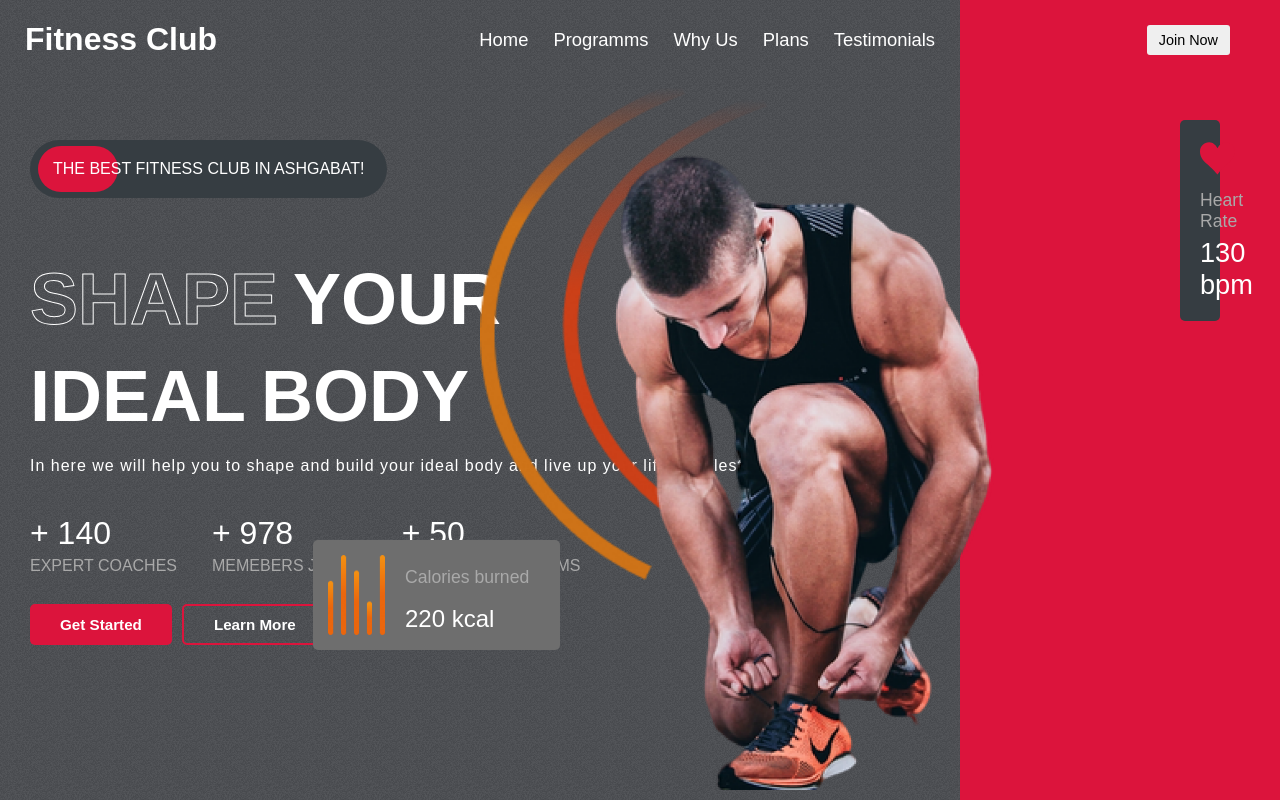
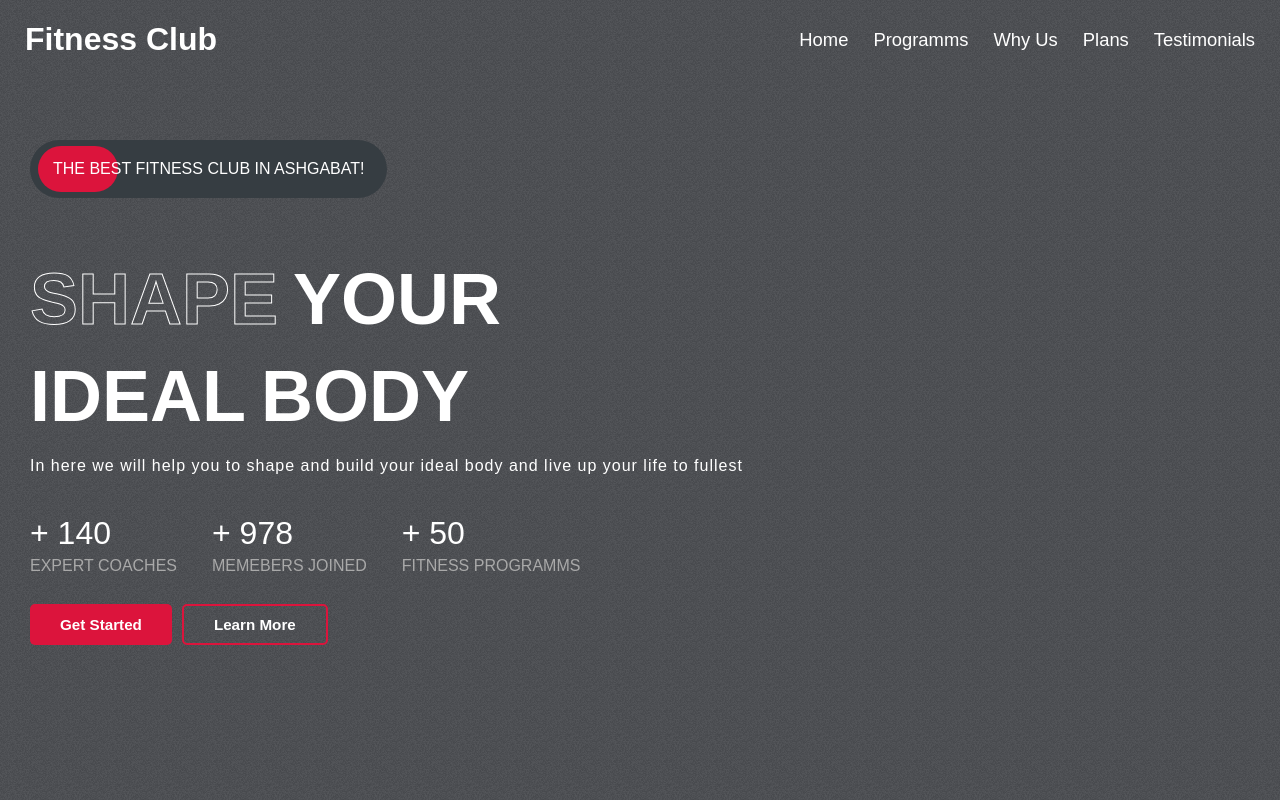
Before and after one commit to selim-kerimow/react-gym, a React (Vite) app: page / in a window 1280 px wide. Shown: the top 800 px of the page. Built offline with nearby package versions, Linux system fonts and the light colour scheme.

Commit message:
removed ride side of hero component

```diff
--- a/src/components/Hero.tsx
+++ b/src/components/Hero.tsx
@@ -1,12 +1,6 @@
-import { ImHeart } from 'react-icons/im'
 import { motion } from 'framer-motion'
 import '../css/hero.css'
 import Navbar from './Navbar'
-
-// assets
-import hero_image from '../assets/hero_image.png'
-import hero_image_back from '../assets/hero_image_back.png'
-import calories from '../assets/calories.png'
 
 
 const Hero: React.FC = () => {
@@ -52,35 +46,6 @@ const Hero: React.FC = () => {
 
 
             <div className="hero-right">
-                <button>Join Now</button>
-
-                <motion.div className='right-rate' initial={{ right: '1rem'}} whileInView={{right: '4rem'}} transition={{ duration: 1, type: 'tween'}}>
-                    <ImHeart color={'crimson'} size={35}/>
-                    <span className='rate-gray'>Heart Rate</span><span>130 bpm</span>
-                </motion.div>
-
-                <img src={hero_image} alt="Hero" className='hero-image' />
-                <motion.img
-                    transition={{duration: 3, type: 'spring'}}
-                    whileInView={{ right: '32rem'}}
-                    initial={{ right: '11rem'}}
-                    src={hero_image_back}
-                    alt='hero-background'
-                    className='hero-image-back'
-                />
-
-                <motion.div
-                    className='calories'
-                    initial={{right: '20rem'}}
-                    whileInView={{right: '45rem'}}
-                    transition={{duration: 3, type: 'spring'}}
-                    >
-                    <img src={calories} alt="calories" className='calories-image'/>
-                    <div>
-                        <p className='rate-gray'>Calories burned</p>
-                        <span>220 kcal</span>
-                    </div>
-                </motion.div>
 
             </div>
         </div>
--- a/src/css/hero.css
+++ b/src/css/hero.css
@@ -7,11 +7,6 @@
 
 .hero-left {
     flex: 3;
-}
-
-.hero-right {
-    background-color: crimson;
-    flex: 1;
 }
 
 .hero-best {
@@ -103,78 +98,3 @@
     cursor: pointer;
     font-weight: bold;
 }
-
-.hero-right {
-    position: relative;
-}
-
-.hero-right button {
-    position: absolute;
-    padding: 7px 12px;
-    top: 25px;
-    right: 50px;
-    font-size: 0.9rem;
-    border: none;
-    border-radius: 3px;
-    cursor: pointer;
-}
-.right-rate {
-    position: absolute;
-    display: flex;
-    flex-direction: column;
-    background-color: #363d42;
-    color: white;
-    padding: 20px;
-    top: 120px;
-    left: 220px;
-    border-radius: 5px;
-    font-size: 1.7rem;
-    gap: 5px;
-
-}
-
-.rate-gray {
-    color: darkgray;
-    margin-top: 10px;
-    font-size: 1.1rem;
-}
-
-.hero-image {
-    position: absolute;
-    width: 450px;
-    top: 150px;
-    right: 250px;
-    z-index: 2;
-}
-
-.hero-image-back {
-    height: 500px;
-    position: absolute;
-    z-index: 1;
-    right: 500px;
-    top: 80px;
-}
-
-.calories {
-    position: absolute;
-    bottom: 150px;
-    right: 780px;
-    display: flex;
-    justify-content: center;
-    align-items: center;
-    gap: 20px;
-    background-color: rgb(110, 110, 110);
-    color: white;
-    padding: 15px;
-    border-radius: 5px;
-}
-.calories-image {
-    height: 80px;
-
-}
-.calories div {
-    display: flex;
-    flex-direction: column;
-    width: 140px;
-    font-size: 1.5rem;
-}
--- a/src/css/programs.css
+++ b/src/css/programs.css
@@ -1,5 +1,8 @@
 .programs {
-    height: 60vh;
+    height: auto;
+    min-height: 60vh;
+    width: 95%;
+    margin: 0 auto;
 }
 .programs-header {
     font-size: 3rem;
@@ -21,5 +24,31 @@
     gap: 30px;
     margin: 0 auto;
     margin-top: 40px;
+}
 
+
+@media screen and (max-width: 1400px) {
+    .programs-header {
+        display: flex;
+        flex-direction: column;
+        align-items: center;
+        line-height: 25px;
+    }
 }
+
+@media screen and (max-width: 475px) {
+    .programs {
+        width: 90%;
+    }
+    .programs-header {
+        font-size: 2rem;
+        line-height: 15px;
+    }
+}
+
+@media screen and (max-width: 320px) {
+    .programs-header {
+        font-size: 1.7rem;
+        line-height: 12px;
+    }
+}
```
